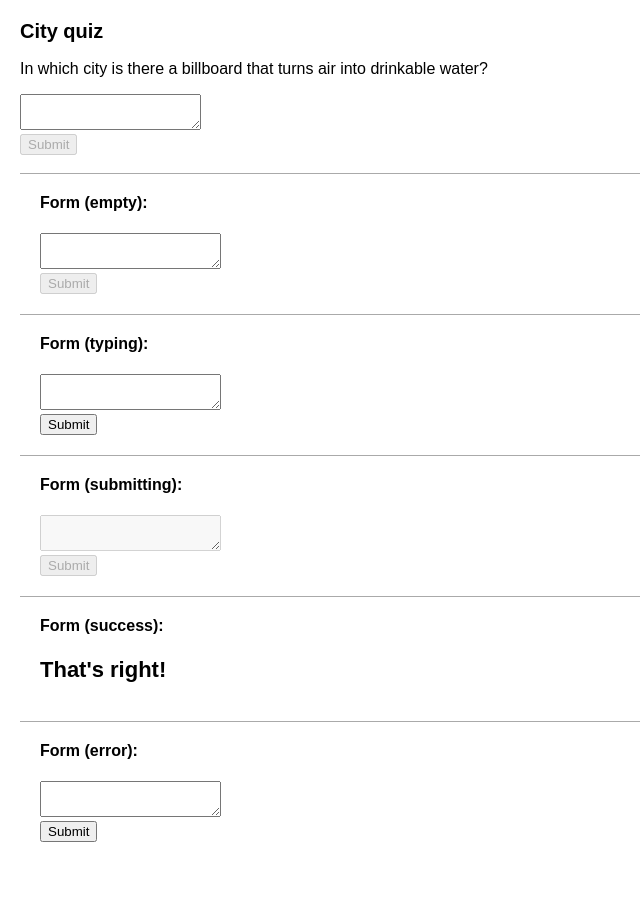
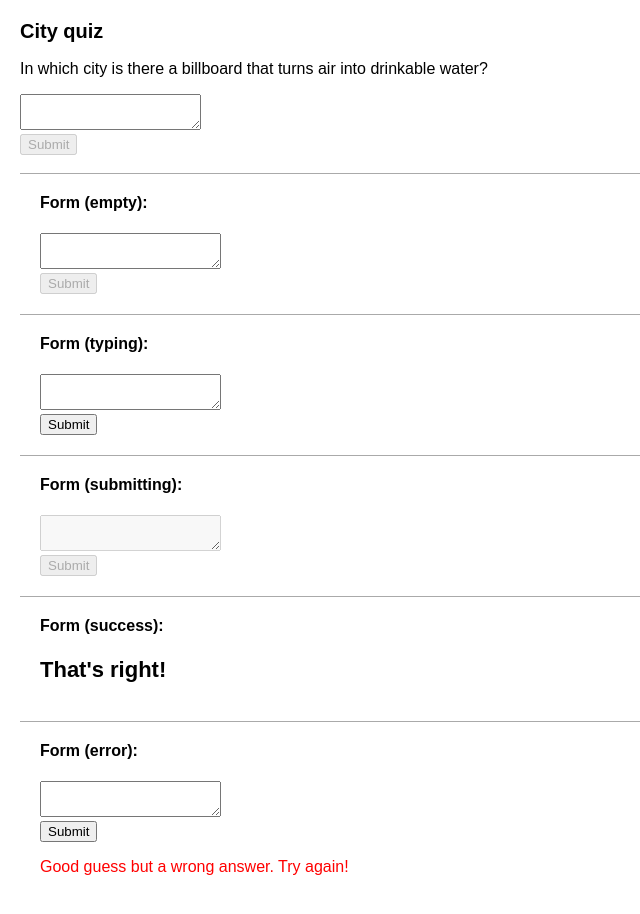
Before and after one commit to zelitosaide/react-js-course, a React (Create React App) app: page / in a window 1280 px wide. Shown: the top 914 px of the page, without its empty margins (0-640 px from the left). Before the commit the page ends 882 px from the top, so only its background shows below. Built offline with nearby package versions, Linux system fonts and the light colour scheme.

Commit message:
Reacting to input with state

```diff
--- a/src/learn/learn-react/managing-state/reacting-to-input-with-state/index.js
+++ b/src/learn/learn-react/managing-state/reacting-to-input-with-state/index.js
@@ -44,6 +44,11 @@ function Form({ status }) {
         <button disabled={status === "empty" || status === "submitting"}>
           Submit
         </button>
+        {status === "error" && (
+          <p style={{ color: "red" }}>
+            Good guess but a wrong answer. Try again!
+          </p>
+        )}
       </form>
     </>
   );
```
